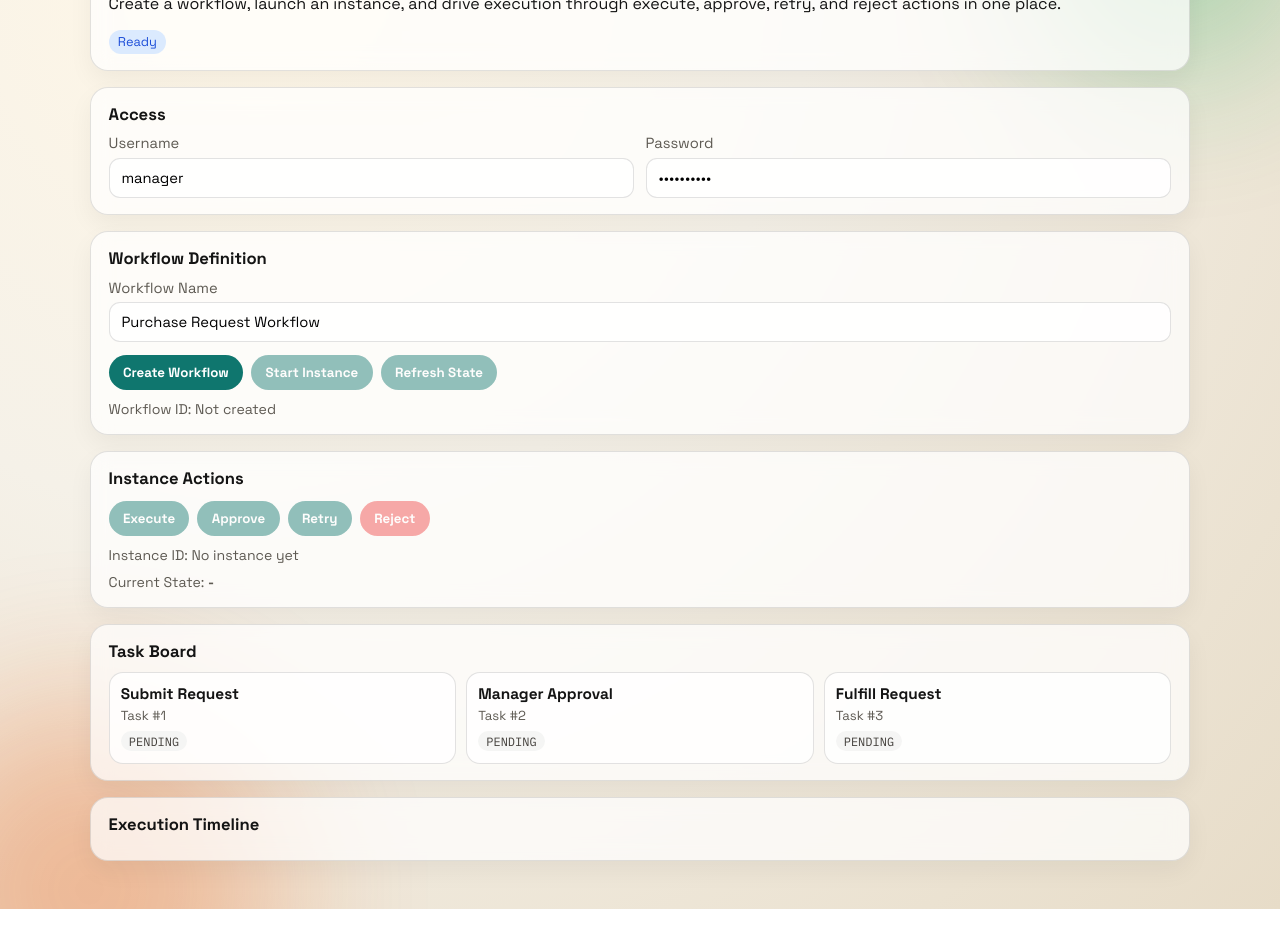
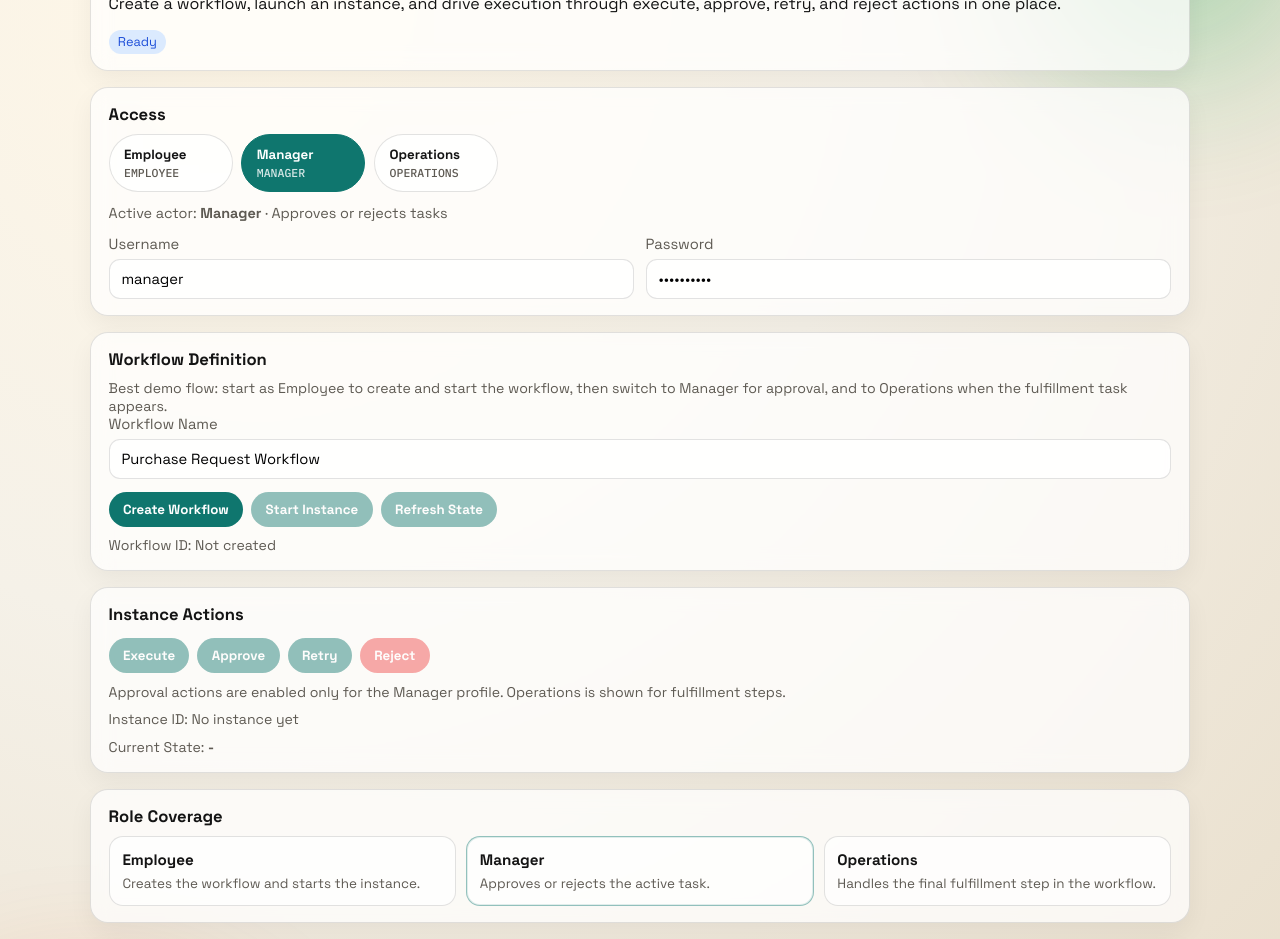
Before and after one commit to satwik-kun/workflow-execution-engine, a React (Vite) app in the folder ui/: page / in a window 1280 px wide. Shown: the part 140-1079 px from the top of the page. Before the commit the page ends 1049 px from the top, so only its background shows below. Built offline with nearby package versions, Linux system fonts and the light colour scheme.

Commit message:
Add multi-actor demo UI

```diff
--- a/ui/src/App.jsx
+++ b/ui/src/App.jsx
@@ -9,6 +9,30 @@ import {
   startWorkflowInstance,
   toBasicAuth
 } from "./services/workflowApi";
+
+const actorPresets = {
+  employee: {
+    label: "Employee",
+    username: "employee",
+    password: "employee123",
+    role: "EMPLOYEE",
+    description: "Creates and starts work"
+  },
+  manager: {
+    label: "Manager",
+    username: "manager",
+    password: "manager123",
+    role: "MANAGER",
+    description: "Approves or rejects tasks"
+  },
+  operations: {
+    label: "Operations",
+    username: "operations",
+    password: "operations123",
+    role: "OPERATIONS",
+    description: "Handles fulfillment steps"
+  }
+};
 
 const initialDefinition = {
   workflowName: "Purchase Request Workflow",
@@ -24,8 +48,9 @@ const initialDefinition = {
 };
 
 export default function App() {
-  const [username, setUsername] = useState("manager");
-  const [password, setPassword] = useState("manager123");
+  const [activeActor, setActiveActor] = useState("manager");
+  const [username, setUsername] = useState(actorPresets.manager.username);
+  const [password, setPassword] = useState(actorPresets.manager.password);
   const [definition, setDefinition] = useState(initialDefinition);
   const [workflowId, setWorkflowId] = useState(null);
   const [instance, setInstance] = useState(null);
@@ -34,6 +59,22 @@ export default function App() {
   const [error, setError] = useState("");
 
   const auth = useMemo(() => toBasicAuth(username, password), [username, password]);
+
+  const selectActor = (actorKey) => {
+    const preset = actorPresets[actorKey];
+    if (!preset) return;
+
+    setActiveActor(actorKey);
+    setUsername(preset.username);
+    setPassword(preset.password);
+    setMessage(`${preset.label} profile loaded`);
+    setError("");
+  };
+
+  const currentActor = actorPresets[activeActor] ?? actorPresets.manager;
+
+  const canApprove = activeActor === "manager";
+  const canRunDefinitionFlow = activeActor === "employee" || activeActor === "manager";
 
   const run = async (label, fn) => {
     setBusy(true);
@@ -99,6 +140,22 @@ export default function App() {
 
         <section className="card auth-card">
           <h2>Access</h2>
+          <div className="actor-switcher" role="tablist" aria-label="Demo actors">
+            {Object.entries(actorPresets).map(([key, preset]) => (
+              <button
+                key={key}
+                type="button"
+                className={key === activeActor ? "actor-pill active" : "actor-pill"}
+                onClick={() => selectActor(key)}
+              >
+                <span>{preset.label}</span>
+                <small>{preset.role}</small>
+              </button>
+            ))}
+          </div>
+          <p className="actor-summary">
+            Active actor: <strong>{currentActor.label}</strong> · {currentActor.description}
+          </p>
           <div className="grid two">
             <label>
               Username
@@ -117,6 +174,10 @@ export default function App() {
 
         <section className="card">
           <h2>Workflow Definition</h2>
+          <p className="meta">
+            Best demo flow: start as Employee to create and start the workflow, then switch to Manager for approval,
+            and to Operations when the fulfillment task appears.
+          </p>
           <label>
             Workflow Name
             <input
@@ -127,8 +188,8 @@ export default function App() {
             />
           </label>
           <div className="actions">
-            <button onClick={createWorkflow} disabled={busy}>Create Workflow</button>
-            <button onClick={startInstance} disabled={busy || !workflowId}>Start Instance</button>
+            <button onClick={createWorkflow} disabled={busy || !canRunDefinitionFlow}>Create Workflow</button>
+            <button onClick={startInstance} disabled={busy || !workflowId || !canRunDefinitionFlow}>Start Instance</button>
             <button onClick={refresh} disabled={busy || !instance}>Refresh State</button>
           </div>
           <p className="meta">Workflow ID: {workflowId ?? "Not created"}</p>
@@ -138,12 +199,33 @@ export default function App() {
           <h2>Instance Actions</h2>
           <div className="actions">
             <button onClick={() => callInstanceAction(executeCurrentTask, "Current task executed")} disabled={busy || !instance}>Execute</button>
-            <button onClick={() => callInstanceAction(approveCurrentTask, "Task approved")} disabled={busy || !instance}>Approve</button>
+            <button onClick={() => callInstanceAction(approveCurrentTask, "Task approved")} disabled={busy || !instance || !canApprove}>Approve</button>
             <button onClick={() => callInstanceAction(retryCurrentTask, "Retry applied")} disabled={busy || !instance}>Retry</button>
-            <button className="danger" onClick={() => callInstanceAction(rejectCurrentTask, "Task rejected")} disabled={busy || !instance}>Reject</button>
+            <button className="danger" onClick={() => callInstanceAction(rejectCurrentTask, "Task rejected")} disabled={busy || !instance || !canApprove}>Reject</button>
           </div>
+          <p className="meta">
+            Approval actions are enabled only for the Manager profile. Operations is shown for fulfillment steps.
+          </p>
           <p className="meta">Instance ID: {instance?.instanceId ?? "No instance yet"}</p>
           <p className="meta">Current State: <strong>{instance?.state ?? "-"}</strong></p>
+        </section>
+
+        <section className="card">
+          <h2>Role Coverage</h2>
+          <div className="role-grid">
+            <article className={activeActor === "employee" ? "role-card active" : "role-card"}>
+              <h3>Employee</h3>
+              <p>Creates the workflow and starts the instance.</p>
+            </article>
+            <article className={activeActor === "manager" ? "role-card active" : "role-card"}>
+              <h3>Manager</h3>
+              <p>Approves or rejects the active task.</p>
+            </article>
+            <article className={activeActor === "operations" ? "role-card active" : "role-card"}>
+              <h3>Operations</h3>
+              <p>Handles the final fulfillment step in the workflow.</p>
+            </article>
+          </div>
         </section>
 
         <section className="card">
--- a/ui/src/styles.css
+++ b/ui/src/styles.css
@@ -115,6 +115,47 @@ input:focus {
   gap: 0.7rem;
 }
 
+.actor-switcher {
+  display: flex;
+  flex-wrap: wrap;
+  gap: 0.55rem;
+  margin-bottom: 0.75rem;
+}
+
+.actor-pill {
+  display: grid;
+  gap: 0.1rem;
+  min-width: 124px;
+  padding: 0.7rem 0.9rem;
+  border: 1px solid var(--line);
+  background: rgba(255, 255, 255, 0.72);
+  color: var(--ink);
+  text-align: left;
+}
+
+.actor-pill small {
+  font-family: "IBM Plex Mono", monospace;
+  color: var(--muted);
+  font-size: 0.72rem;
+  font-weight: 500;
+}
+
+.actor-pill.active {
+  background: #0f766e;
+  color: #fff;
+  border-color: #0f766e;
+}
+
+.actor-pill.active small {
+  color: rgba(255, 255, 255, 0.82);
+}
+
+.actor-summary {
+  margin: 0 0 0.8rem;
+  font-size: 0.9rem;
+  color: var(--muted);
+}
+
 .actions {
   display: flex;
   flex-wrap: wrap;
@@ -162,6 +203,35 @@ button.danger { background: var(--accent-2); }
   grid-template-columns: repeat(auto-fit, minmax(170px, 1fr));
   gap: 0.6rem;
 }
+
+.role-grid {
+  display: grid;
+  grid-template-columns: repeat(3, minmax(0, 1fr));
+  gap: 0.6rem;
+}
+
+.role-card {
+  border: 1px solid var(--line);
+  border-radius: 14px;
+  padding: 0.8rem;
+  background: rgba(255, 255, 255, 0.7);
+}
+
+.role-card.active {
+  border-color: rgba(15, 118, 110, 0.45);
+  box-shadow: inset 0 0 0 1px rgba(15, 118, 110, 0.12);
+}
+
+.role-card h3 {
+  margin: 0 0 0.35rem;
+  font-size: 0.95rem;
+}
+
+.role-card p {
+  margin: 0;
+  color: var(--muted);
+  font-size: 0.84rem;
+}
 .task {
   border: 1px solid var(--line);
   border-radius: 14px;
@@ -205,5 +275,6 @@ button.danger { background: var(--accent-2); }
 
 @media (max-width: 760px) {
   .grid.two { grid-template-columns: 1fr; }
+  .role-grid { grid-template-columns: 1fr; }
   .layout { padding-top: 1rem; }
 }
```
